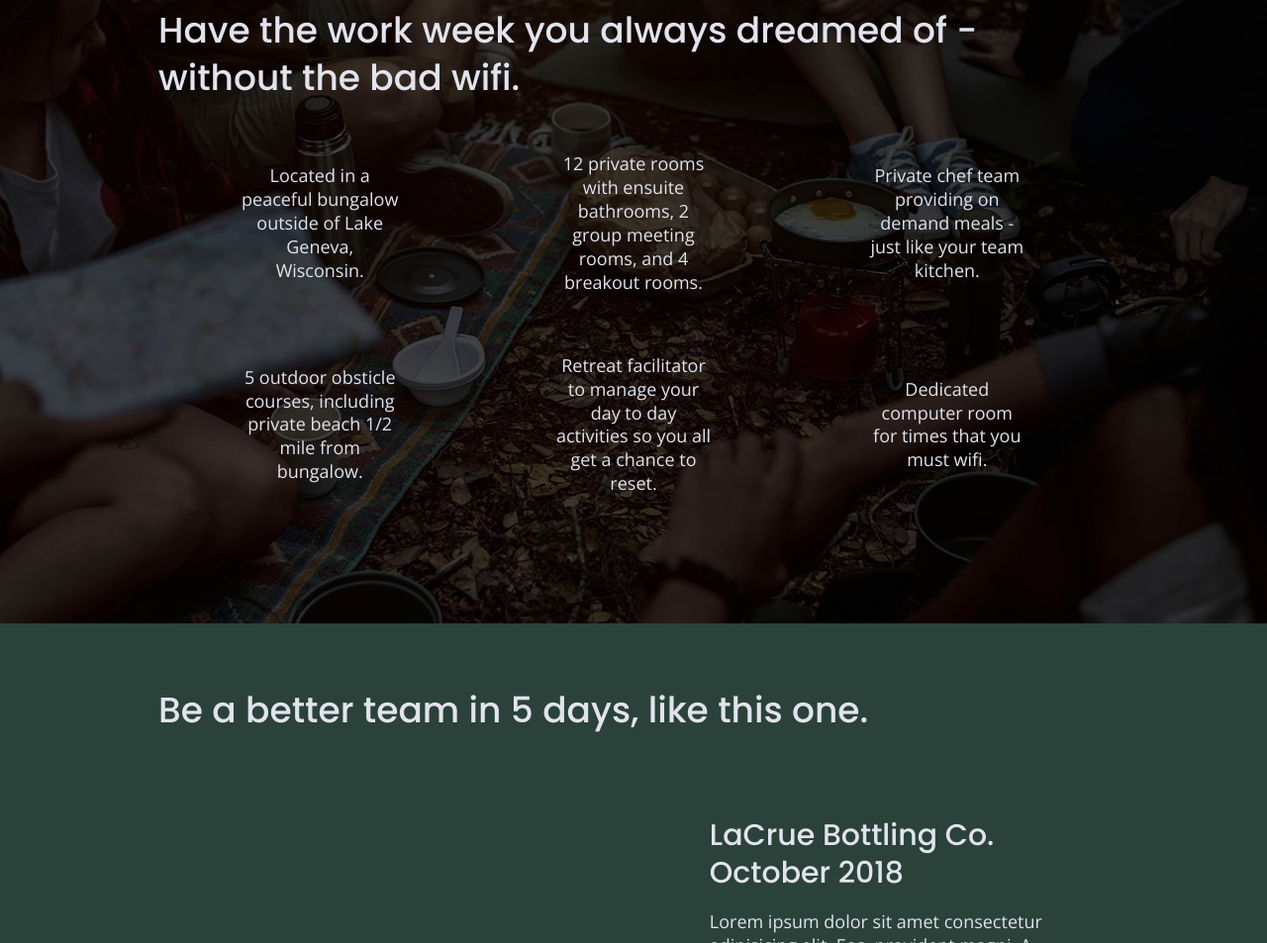
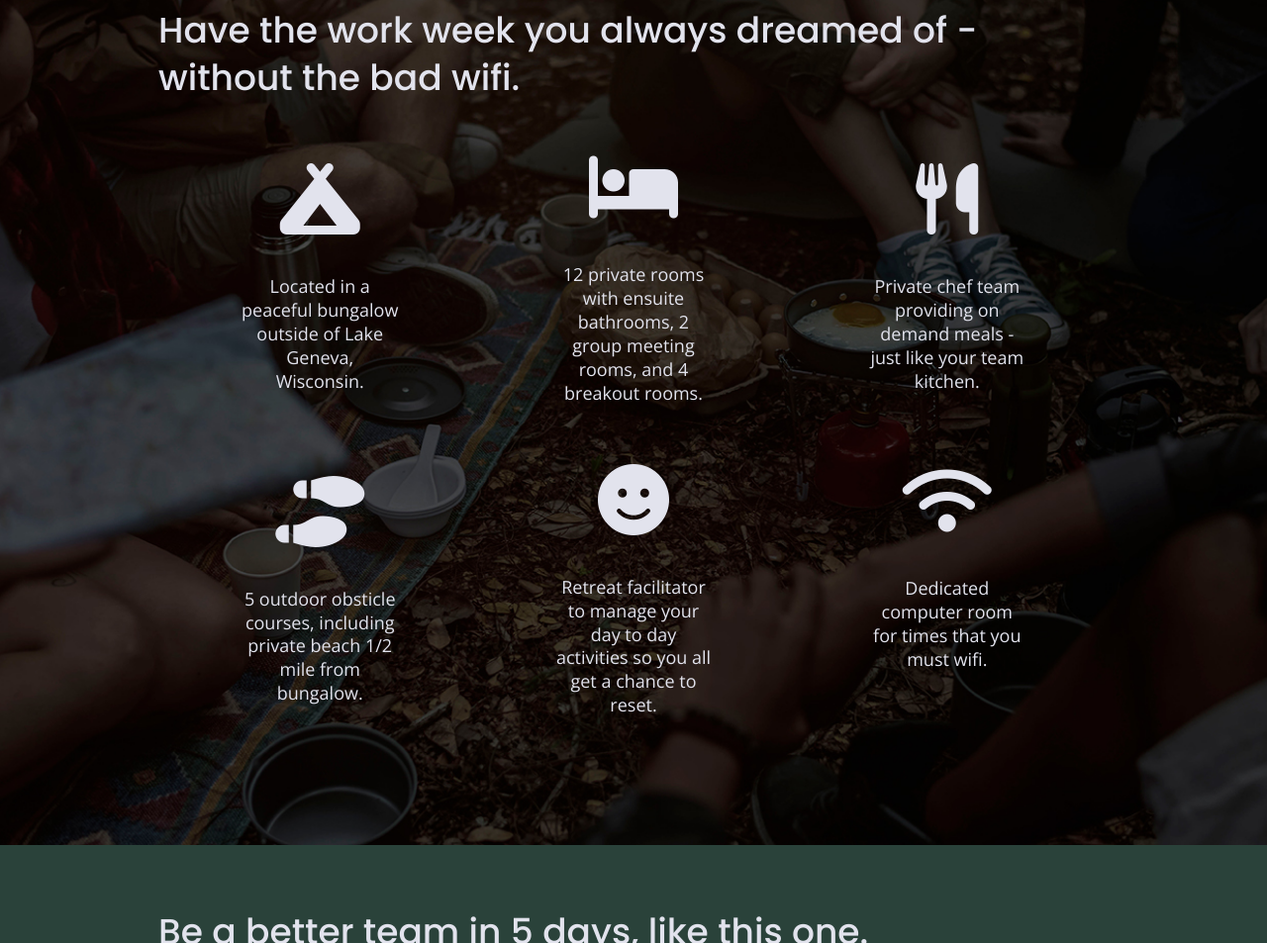
Before and after one commit to goodman2814/Unplugged-Retreat-Website, a website built with Parcel: page index.html in a window 1280 px wide. Shown: the part 988-1941 px from the top of the page at 99% size. Built offline with nearby package versions, Linux system fonts and the light colour scheme.

Commit message:
add icons

```diff
--- a/css/main.css
+++ b/css/main.css
@@ -355,6 +355,11 @@ input[type=button] {
   margin: 0;
 }
 
+.features i {
+  font-size: 4em;
+  margin-bottom: 40px;
+}
+
 /* Reviews */
 
 .reviews {
@@ -651,7 +656,11 @@ input[type=button] {
   }
 
   .features .features-item-description {
-    width: 50%
+    width: 50%;
+  }
+
+  .features-items article:nth-last-child(1) {
+    padding-bottom: 17px;
   }
 
   /* Reviews */
@@ -817,7 +826,11 @@ input[type=button] {
   }
 
   .features article {
-    flex-basis: 33%
+    flex-basis: 33%;
+  }
+
+  .features-items article:nth-last-child(1) {
+    padding-bottom: 45px;
   }
 
   /* Reviews */
--- a/index.html
+++ b/index.html
@@ -14,6 +14,10 @@
 
   <link rel="stylesheet" href="css/normalize.css">
   <link rel="stylesheet" href="css/main.css">
+
+  <!-- Font Awesome Kit -->
+  <script src="https://kit.fontawesome.com/f616b2717e.js" crossorigin="anonymous"></script>
+
 
   <!-- Google Fonts -->
   <link href="https://fonts.googleapis.com/css?family=Open+Sans:400,700|Poppins:500,700" rel="stylesheet">
@@ -70,37 +74,49 @@
         <h2>Have the work week you always dreamed of - without the bad wifi.</h2>
         <div class="features-items">
           <article>
-            <p class="fontawesome-icon"></p>
+            <p class="fontawesome-icon">
+              <i class="fas fa-campground"></i>
+            </p>
             <p class="features-item-description">
               Located in a peaceful bungalow outside of Lake Geneva, Wisconsin.
             </p>
           </article>
           <article>
-            <p class="fontawesome-icon"></p>
+            <p class="fontawesome-icon">
+              <i class="fas fa-bed"></i>
+            </p>
             <p class="features-item-description">
               12 private rooms with ensuite bathrooms, 2 group meeting rooms, and 4 breakout rooms.
             </p>
           </article>
           <article>
-            <p class="fontawesome-icon"></p>
+            <p class="fontawesome-icon">
+              <i class="fas fa-utensils"></i>
+            </p>
             <p class="features-item-description">
               Private chef team providing on demand meals - just like your team kitchen.
             </p>
           </article>
           <article>
-            <p class="fontawesome-icon"></p>
+            <p class="fontawesome-icon">
+              <i class="fas fa-shoe-prints"></i>
+            </p>
             <p class="features-item-description">
               5 outdoor obsticle courses, including private beach 1/2 mile from bungalow.
             </p>
           </article>
           <article>
-            <p class="fontawesome-icon"></p>
+            <p class="fontawesome-icon">
+              <i class="fas fa-smile"></i>
+            </p>
             <p class="features-item-description">
               Retreat facilitator to manage your day to day activities so you all get a chance to reset.
             </p>
           </article>
           <article>
-            <p class="fontawesome-icon"></p>
+            <p class="fontawesome-icon">
+              <i class="fas fa-wifi"></i>
+            </p>
             <p class="features-item-description">
               Dedicated computer room for times that you must wifi.
             </p>
```
Also changed, not shown: about/index.html (+3 -0 lines), faq/index.html (+4 -0 lines).
